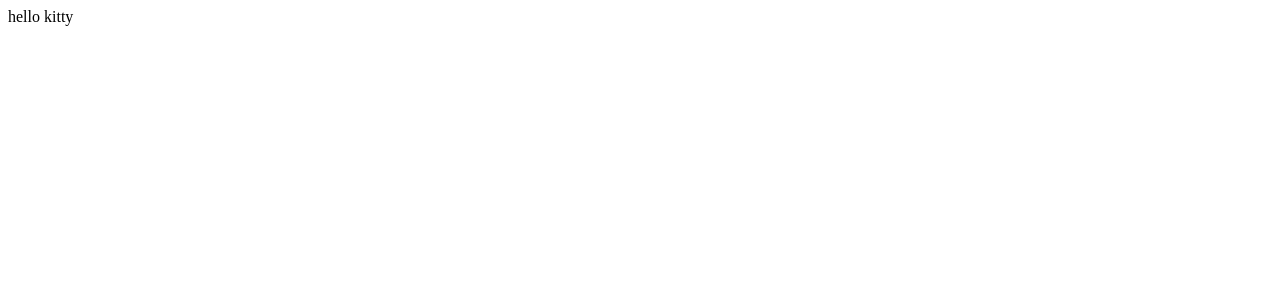
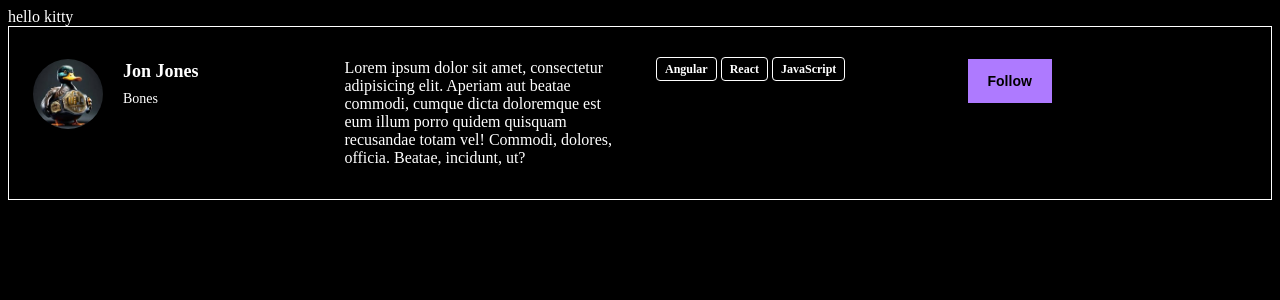
Before and after one commit to alexandru997/angular-workshop, an Angular app: page / in a window 1280 px wide. Shown: the top 300 px of the page. Built offline with nearby package versions, Linux system fonts and the light colour scheme.

Commit message:
make profile-card

```diff
--- a/src/app/app.component.html
+++ b/src/app/app.component.html
@@ -1,15 +1,5 @@
-<main class="main">
+<span>hello kitty</span>
 
-  <span>hello kitty</span>
-</main>
-
-<!-- * * * * * * * * * * * * * * * * * * * * * * * * * * * * * * * * -->
-<!-- * * * * * * * * * * * The content above * * * * * * * * * * * * -->
-<!-- * * * * * * * * * * is only a placeholder * * * * * * * * * * * -->
-<!-- * * * * * * * * * * and can be replaced.  * * * * * * * * * * * -->
-<!-- * * * * * * * * * * * * * * * * * * * * * * * * * * * * * * * * -->
-<!-- * * * * * * * * * * End of Placeholder  * * * * * * * * * * * * -->
-<!-- * * * * * * * * * * * * * * * * * * * * * * * * * * * * * * * * -->
-
+<app-profile-card></app-profile-card>
 
 <router-outlet/>
--- a/src/app/app.component.ts
+++ b/src/app/app.component.ts
@@ -1,10 +1,11 @@
 import { Component } from '@angular/core';
 import { RouterOutlet } from '@angular/router';
+import {ProfileCardComponent} from "./common-ui/profile-card/profile-card.component";
 
 @Component({
   selector: 'app-root',
   standalone: true,
-  imports: [RouterOutlet],
+  imports: [RouterOutlet, ProfileCardComponent],
   templateUrl: './app.component.html',
   styleUrl: './app.component.scss'
 })
--- a/src/app/common-ui/profile-card/profile-card.component.html
+++ b/src/app/common-ui/profile-card/profile-card.component.html
@@ -1 +1,24 @@
-<p>profile-card works!</p>
+<div class="profile-card">
+  <div class="avatar-name">
+    <img src="assets/avatar/avatar.jpg" alt="avatar" class="profile-card__avatar">
+    <div class="profile-card__name">
+      <strong class="h6">Jon Jones</strong>
+      <span class="subtitle">Bones</span>
+    </div>
+  </div>
+
+  <div class="profile-card__description">
+    Lorem ipsum dolor sit amet, consectetur adipisicing elit. Aperiam aut beatae commodi, cumque dicta doloremque
+    est eum illum porro quidem quisquam recusandae totam vel! Commodi, dolores, officia. Beatae, incidunt, ut?
+  </div>
+  <div class="profile-card__tags">
+  <div class="skill-tag">Angular</div>
+  <div class="skill-tag">React</div>
+  <div class="skill-tag">JavaScript</div>
+  </div>
+
+  <div class="profile-card__action-btns">
+    <button class="btn">Follow</button>
+  </div>
+
+</div>
--- a/src/app/common-ui/profile-card/profile-card.component.scss
+++ b/src/app/common-ui/profile-card/profile-card.component.scss
@@ -0,0 +1,27 @@
+.profile-card {
+  border: 1px solid var(--light-color);
+  padding: 32px 24px;
+  display: grid;
+  grid-template-columns: repeat(4, 1fr);
+  grid-gap: 32px;
+}
+
+.avatar-name {
+  display: grid;
+  grid-template-columns: 70px 1fr;
+  grid-gap: 20px;
+
+}
+
+.profile-card__avatar {
+  width: 70px;
+  height: 70px;
+  border-radius: 50%;
+  overflow: hidden;
+}
+
+.profile-card__name{
+  display: flex;
+  flex-direction: column;
+  gap: 8px;
+}
--- a/src/styles.scss
+++ b/src/styles.scss
@@ -1 +1,43 @@
-/* You can add global styles to this file, and also import other style files */
+:root {
+  --dark-color: #000;
+  --light-color: #fff;
+  --primary-color: #AE7AFF;
+}
+
+body {
+  background: var(--dark-color);
+  color: var(--light-color)
+}
+
+.skill-tag {
+  padding: 4px 8px;
+  border-radius: 4px;
+  border: 1px solid var(--light-color);
+  display: inline;
+  font-size: 12px;
+  font-weight: 700;
+  margin-right: 4px;
+}
+
+.btn {
+  border: none;
+  background: var(--primary-color);
+  color: var(--dark-color);
+  padding: 10px 20px;
+  font-weight: 700;
+  font-size: 14px;
+  line-height: 24px;
+
+}
+
+.h6 {
+  font-size: 18px;
+  line-height: 24px;
+  font-weight: 800;
+}
+
+.subtitle{
+  font-size: 14px;
+  left: 20px;
+  font-weight: 400;
+}
```
Also changed, not shown: public/assets/avatar/avatar.jpg (added).
